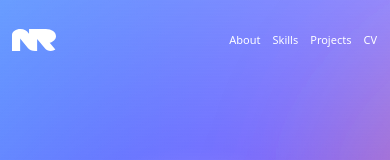
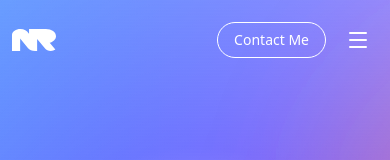
Before and after one commit to ABilevich/natasha-ritzer-portfolio, a React (Vite) app: page / in a window 390 px wide. Shown: the top 160 px of the page. Built offline with nearby package versions, Linux system fonts and the light colour scheme.

Commit message:
chore: fixed header responsiveness and added hamburger menu when mobile

```diff
--- a/src/components/layout/Header.tsx
+++ b/src/components/layout/Header.tsx
@@ -1,4 +1,6 @@
+import { useEffect, useState } from 'react'
 import { NavLink } from 'react-router-dom'
+import { Menu, X } from 'lucide-react'
 import { Button } from '@/components/ui/button'
 import nrLogo from '@/assets/figma/nr-logo.svg'
 
@@ -10,15 +12,38 @@
 ]
 
 export function Header() {
+  const [isMenuOpen, setIsMenuOpen] = useState(false)
+
   const linkClassName =
-    'relative h-auto rounded-none px-0 py-0 text-sm font-medium text-white no-underline hover:bg-transparent hover:text-white focus-visible:ring-white after:absolute after:inset-x-0 after:-bottom-2 after:h-px after:origin-left after:scale-x-0 after:bg-white after:transition-transform after:duration-200 hover:after:scale-x-100 focus-visible:after:scale-x-100 max-[480px]:text-[11px] max-[720px]:text-xs'
+    'relative h-auto rounded-none px-0 py-0 text-sm font-medium text-white no-underline hover:bg-transparent hover:text-white focus-visible:ring-white after:absolute after:inset-x-0 after:-bottom-2 after:h-px after:origin-left after:scale-x-0 after:bg-white after:transition-transform after:duration-200 hover:after:scale-x-100 focus-visible:after:scale-x-100'
+
+  const mobileLinkClassName =
+    'text-right text-3xl font-semibold leading-tight text-white no-underline transition-opacity hover:opacity-75'
+
+  useEffect(() => {
+    if (!isMenuOpen) {
+      return
+    }
+
+    const handleKeyDown = (event: KeyboardEvent) => {
+      if (event.key === 'Escape') {
+        setIsMenuOpen(false)
+      }
+    }
+
+    window.addEventListener('keydown', handleKeyDown)
+
+    return () => window.removeEventListener('keydown', handleKeyDown)
+  }, [isMenuOpen])
 
   return (
-    <header className="absolute left-1/2 top-8 z-20 flex h-12 w-[min(1312px,calc(100%_-_40px))] -translate-x-1/2 items-center justify-between gap-6 max-[480px]:w-[calc(100%_-_24px)] max-[720px]:top-5 max-[720px]:h-10">
+    <>
+      <header className="absolute left-1/2 top-8 z-50 flex h-12 w-[min(1312px,calc(100%_-_40px))] -translate-x-1/2 items-center justify-between gap-6 max-[480px]:w-[calc(100%_-_24px)] max-[720px]:top-5 max-[720px]:h-10">
         <NavLink
           to="/"
           aria-label="Natasha Ritzer home"
-        className="block h-[45px] w-16 shrink-0 max-[720px]:h-8 max-[720px]:w-11"
+          onClick={() => setIsMenuOpen(false)}
+          className="relative z-50 block h-[45px] w-16 shrink-0 max-[720px]:h-8 max-[720px]:w-11"
         >
           <img
             src={nrLogo}
@@ -27,7 +52,7 @@
           />
         </NavLink>
         <nav
-        className="flex min-w-0 items-center justify-center gap-8 md:gap-[45px] max-[480px]:gap-2.5 max-[720px]:gap-4"
+          className="relative z-50 flex min-w-0 items-center justify-center gap-8 md:gap-[45px] max-[720px]:hidden"
           aria-label="Primary navigation"
         >
           {navigationItems.map((item) => (
@@ -46,10 +71,70 @@
           asChild
           variant="outline"
           size="sm"
-        className="h-12 shrink-0 rounded-full border-white bg-transparent px-[18px] text-sm font-medium text-white hover:bg-transparent hover:text-white max-[860px]:hidden"
+          className="relative z-50 h-12 shrink-0 rounded-full border-white bg-transparent px-[18px] text-sm font-medium text-white hover:bg-transparent hover:text-white max-[720px]:hidden"
         >
           <a href="mailto:hello@natasharitzer.com">Contact Me</a>
         </Button>
+        <div className="relative z-50 hidden items-center gap-3 max-[720px]:flex">
+          <Button
+            asChild
+            variant="outline"
+            size="sm"
+            className="h-9 rounded-full border-white bg-transparent px-4 text-sm font-medium text-white hover:bg-transparent hover:text-white"
+          >
+            <a href="mailto:hello@natasharitzer.com">Contact Me</a>
+          </Button>
+          <Button
+            type="button"
+            variant="ghost"
+            size="icon"
+            aria-label={isMenuOpen ? 'Close menu' : 'Open menu'}
+            aria-expanded={isMenuOpen}
+            aria-controls="mobile-menu"
+            onClick={() => setIsMenuOpen((current) => !current)}
+            className="size-10 rounded-full bg-transparent text-white hover:bg-transparent hover:text-white focus-visible:ring-white"
+          >
+            {isMenuOpen ? (
+              <X className="size-6" aria-hidden="true" />
+            ) : (
+              <Menu className="size-6" aria-hidden="true" />
+            )}
+          </Button>
+        </div>
       </header>
+      <div
+        id="mobile-menu"
+        aria-hidden={!isMenuOpen}
+        className={`fixed inset-0 z-40 hidden max-[720px]:block ${
+          isMenuOpen ? 'pointer-events-auto' : 'pointer-events-none'
+        }`}
+      >
+        <button
+          type="button"
+          aria-label="Close menu"
+          disabled={!isMenuOpen}
+          onClick={() => setIsMenuOpen(false)}
+          className="absolute inset-0 border-0 bg-black/15 p-0 transition-opacity duration-200 disabled:cursor-default"
+          style={{ opacity: isMenuOpen ? 1 : 0 }}
+        />
+        <nav
+          aria-label="Mobile navigation"
+          className="absolute top-0 flex h-dvh w-[min(78vw,300px)] flex-col items-end gap-7 bg-black/65 px-8 pb-10 pt-24 text-right backdrop-blur-md"
+          style={{ right: isMenuOpen ? '0px' : 'calc(-1 * min(78vw, 300px))' }}
+        >
+          {navigationItems.map((item) => (
+            <a
+              key={item.href}
+              href={item.href}
+              onClick={() => setIsMenuOpen(false)}
+              tabIndex={isMenuOpen ? undefined : -1}
+              className={mobileLinkClassName}
+            >
+              {item.label}
+            </a>
+          ))}
+        </nav>
+      </div>
+    </>
   )
 }
```
Lines whose indentation alone changed are shown as unchanged.
